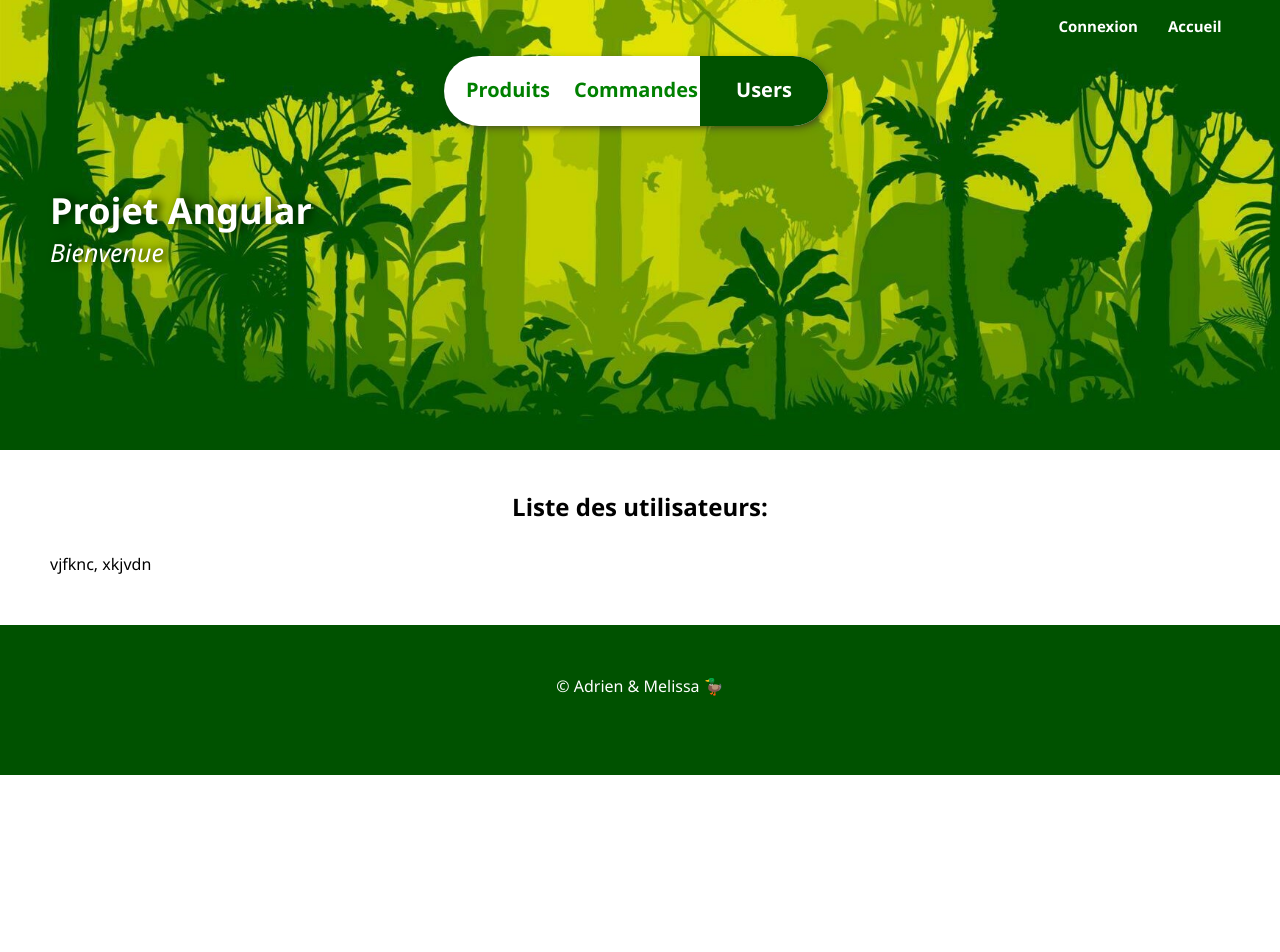
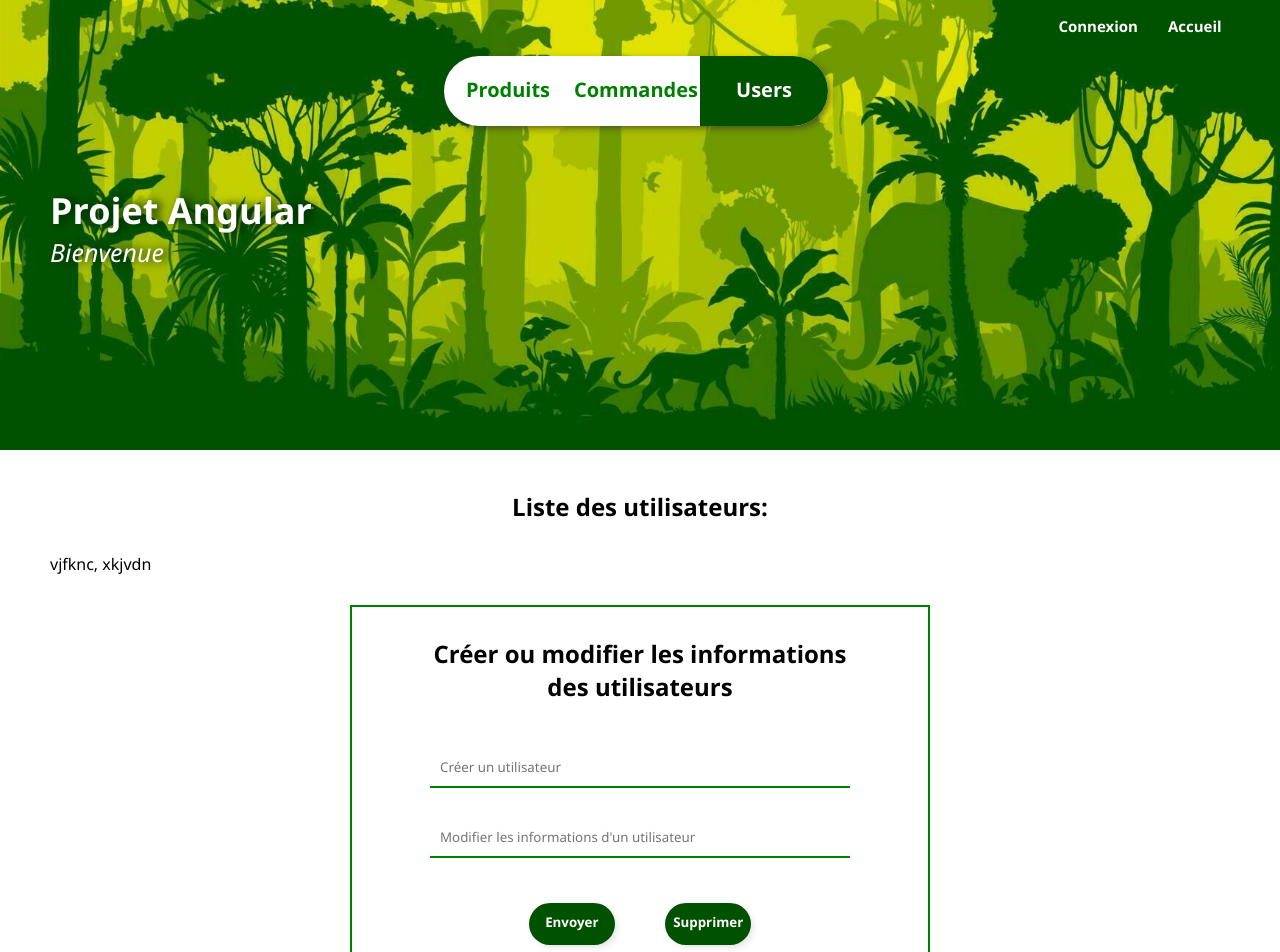
Before and after one commit to Melissap97/projetAngular, an Angular app: page /users in a window 1280 px wide. Shown: the top 952 px of the page. Before the commit the page ends 800 px from the top, so only its background shows below. Built offline with nearby package versions, Linux system fonts and the light colour scheme.

Commit message:
css final des forms

```diff
--- a/src/app/pages/commandes/commandes.component.css
+++ b/src/app/pages/commandes/commandes.component.css
@@ -147,6 +147,49 @@ button:hover {
     margin: 40px 50px  50px 50px;
 }
 
+.formulaire{
+    border: solid 2px green;
+    padding-bottom: 30px;
+    text-align: center;
+    margin-top: 30px;
+    margin-left: 300px;
+    margin-right: 300px;
+
+}
+
+label {
+    font-style: italic;
+}
+
+input {
+    margin: 15px;
+    padding: 10px;
+    border: none;
+    border-bottom: solid 2px green;
+    width: 400px;
+
+}
+
+button.submit, button.delete {
+    background-color: rgb(0, 82, 0);
+    border-radius: 40px;
+    width: 15%;
+    padding-top: 10px;
+    font-weight: bold;
+    padding-bottom: 14px;
+    color: white;
+    box-shadow: 3px 3px 10px -3px rgb(210, 209, 209);
+    margin: 30px;
+}
+
+button.submit{
+    margin-right: 20px;
+}
+
+button.submit:hover, button.delete:hover {
+    background-color: green;
+}
+
 
 footer {
     background-color: rgb(0, 82, 0);
--- a/src/app/pages/commandes/commandes.component.html
+++ b/src/app/pages/commandes/commandes.component.html
@@ -38,8 +38,19 @@
       <h2>Liste des commandes:</h2>
   </div>
 
-   nfudjknvjkvdfnv;,
-  </div>
+  <div class ="formulaire">
+    <div class="liste">
+        <h2>Ajouter ou modifier une commande</h2>
+    </div>
+    <form>
+        <input name="Produit" type="text" placeholder="Ajouter une commande"/> <br>
+       <input name="Produit" type="text" placeholder="Modifier une commande"/> <br>
+       <button type="submit" class="submit">Envoyer</button>
+       <button type="submit" class="delete">Supprimer</button>
+   </form>
+    </div>
+   </div>
+
   </main>
   </body>
 
--- a/src/app/pages/liste-users/liste-users.component.css
+++ b/src/app/pages/liste-users/liste-users.component.css
@@ -145,6 +145,49 @@ button:hover {
     margin: 30px;
 }
 
+.formulaire{
+    border: solid 2px green;
+    padding-bottom: 30px;
+    text-align: center;
+    margin-top: 30px;
+    margin-left: 300px;
+    margin-right: 300px;
+
+}
+
+label {
+    font-style: italic;
+}
+
+input {
+    margin: 15px;
+    padding: 10px;
+    border: none;
+    border-bottom: solid 2px green;
+    width: 400px;
+
+}
+
+button.submit, button.delete {
+    background-color: rgb(0, 82, 0);
+    border-radius: 40px;
+    width: 15%;
+    padding-top: 10px;
+    font-weight: bold;
+    padding-bottom: 14px;
+    color: white;
+    box-shadow: 3px 3px 10px -3px rgb(210, 209, 209);
+    margin: 30px;
+}
+
+button.submit{
+    margin-right: 20px;
+}
+
+button.submit:hover, button.delete:hover {
+    background-color: green;
+}
+
 .utilisateurs{
     margin: 40px 50px  50px 50px;
 }
--- a/src/app/pages/liste-users/liste-users.component.html
+++ b/src/app/pages/liste-users/liste-users.component.html
@@ -39,7 +39,20 @@
   </div>
 
    vjfknc, xkjvdn
-  </div>
+
+   <div class ="formulaire">
+    <div class="liste">
+        <h2>Créer ou modifier les informations <br> des utilisateurs</h2>
+    </div>
+    <form>
+        <input name="Produit" type="text" placeholder="Créer un utilisateur"/> <br>
+       <input name="Produit" type="text" placeholder="Modifier les informations d'un utilisateur"/> <br>
+       <button type="submit" class="submit">Envoyer</button>
+       <button type="submit" class="delete">Supprimer</button>
+   </form>
+    </div>
+   </div>
+
   </main>
   </body>
 
--- a/src/app/pages/produits/produits.component.css
+++ b/src/app/pages/produits/produits.component.css
@@ -153,9 +153,8 @@ button:hover {
     padding-bottom: 30px;
     text-align: center;
     margin-top: 30px;
-    margin-left: 200px;
-    margin-right: 200px;
-
+    margin-left: 300px;
+    margin-right: 300px;
 
 }
 
@@ -171,8 +170,10 @@ input {
     margin: 15px;
     padding: 10px;
     border: none;
-    border-bottom: solid 2px  green;
-    width: 200px;
+    border-bottom: solid 2px green;
+    width: 400px;
+
+
 }
 
 button.submit, button.delete {
@@ -184,13 +185,14 @@ button.submit, button.delete {
     padding-bottom: 14px;
     color: white;
     box-shadow: 3px 3px 10px -3px rgb(210, 209, 209);
+    margin: 30px;
 }
 
 button.submit{
     margin-right: 20px;
 }
 
-button.submit:hover {
+button.submit:hover, button.delete:hover {
     background-color: green;
 }
 
@@ -202,3 +204,11 @@ footer {
     padding-top:50px;
 
 }
+
+
+@media(max-width:768px) {
+    .image{
+    height:600px;
+    }
+
+}
--- a/src/app/pages/produits/produits.component.html
+++ b/src/app/pages/produits/produits.component.html
@@ -38,11 +38,13 @@
      <h2>Liste des produits:</h2>
  </div>
 
- gdfgdfgdfgksdkfsd
+ <li *ngFor="let post of posts">{{ post }}</li>
+
  <div class ="formulaire">
  <div class="liste">
      <h2>Ajouter ou modifier un produit</h2>
  </div>
+
  <form>
      <input name="Produit" type="text" placeholder="Ajouter un produit"/> <br>
     <input name="Produit" type="text" placeholder="Modifier un produit"/> <br>
--- a/src/app/pages/produits/produits.component.ts
+++ b/src/app/pages/produits/produits.component.ts
@@ -1,20 +1,29 @@
 import { HttpClient } from '@angular/common/http';
-import { HttpService } from './../services/http.service';
 import { Component, inject } from '@angular/core';
 import { CommonModule } from '@angular/common';
-import { OnInit } from '@angular/core';
-import { Observable } from 'rxjs';
 import { Router } from '@angular/router';
+import { HttpService } from '../services/http.service';
 
 @Component({
   selector: 'app-produits',
   templateUrl: './produits.component.html',
-  imports: [CommonModule],
+  imports: [CommonModule,],
   styleUrls: ['./produits.component.css']
 })
-export class ProduitsComponent implements OnInit{
+export class ProduitsComponent {
 
-  constructor(private HttpClient: HttpClient) { }
+  constructor(private apiClient: HttpService) {}
+
+  posts: any[]= [];
+
+  ngOnInit(): void {
+    this.apiClient.getPosts().subscribe((data) => {
+    this.posts = data;
+    console.table(data);
+    });
+
+
+  }
 
   private getHeaders():Headers {
     let header = new Headers({
@@ -39,19 +48,5 @@ pageUsers() {
   this.router.navigate(['/users']);
 }
 
- private apiUrl = 'http://localhost:4200/api/products';
- getPosts(): Observable<any[]> {
- return this.HttpClient.get<any[]>(this.apiUrl);
- }
 
-  posts: any[] = [];
-
-  ngOnInit(): void {
-    this.getPosts().subscribe((data) => {
-    this.posts = data;
-    console.table(data);
-    });
-
-
-  }
 }
--- a/src/app/pages/services/http.service.ts
+++ b/src/app/pages/services/http.service.ts
@@ -1,13 +1,19 @@
 import { HttpClient } from '@angular/common/http';
 import { inject, Injectable } from '@angular/core';
 import { map, Observable } from 'rxjs';
-import { ProduitsComponent } from '../produits/produits.component';
+
 
 @Injectable({
   providedIn: 'root'
 })
 export class HttpService {
 
+  constructor(private httpClient: HttpClient) { }
+
+  private apiUrl = 'http://localhost:3000/api/products';
+  getPosts(): Observable<any[]> {
+  return this.httpClient.get<any[]>(this.apiUrl);
+  }
 
 
 
```
